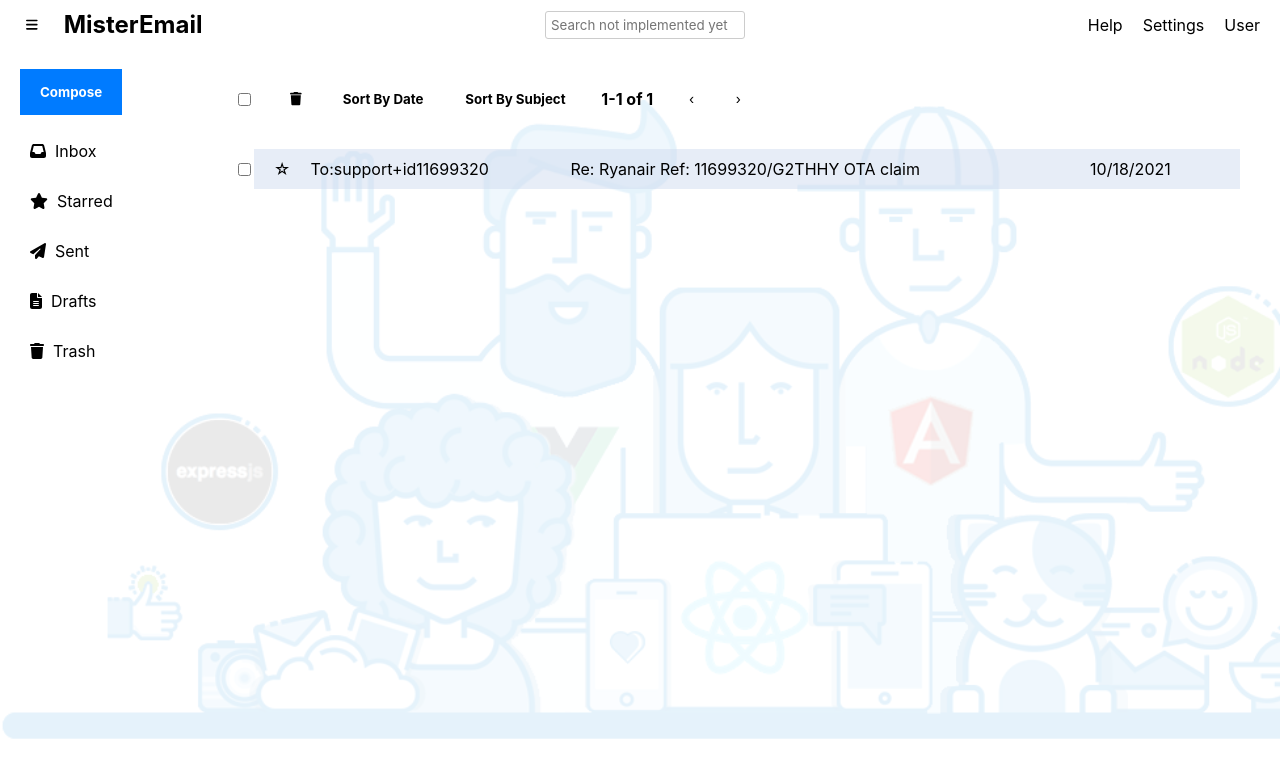
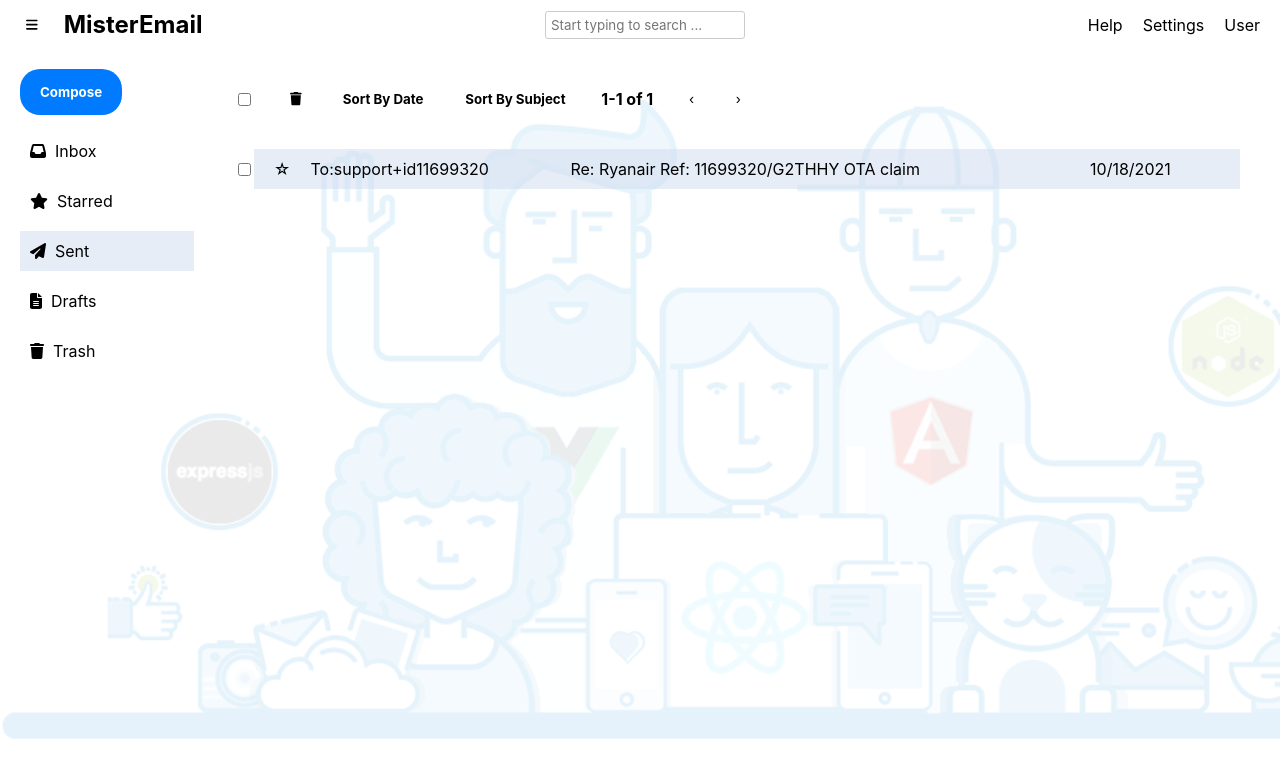
Before and after one commit to alexbol99/misterEmail, a React (Vite) app: page /#/sent in a window 1280 px wide. Shown: the top 778 px of the page. Built offline with nearby package versions, Linux system fonts and the light colour scheme.

Commit message:
- Aside menu: keep background color on selected - Email details: support delete and unview - Simple context search - Some styling changes

```diff
--- a/src/assets/css/components/email-compose.css
+++ b/src/assets/css/components/email-compose.css
@@ -36,6 +36,8 @@
     border: 1px solid #ccc;
     border-radius: 3px;
     resize: vertical;
+    font-family: auto;
+    font-size: large;
 }
 
 .send-button {
--- a/src/assets/css/components/email-details.css
+++ b/src/assets/css/components/email-details.css
@@ -9,7 +9,7 @@
 
 .action-button {
     padding: 10px 15px;
-    background-color: #007bff;
+    /*background-color: #007bff;*/
     color: #fff;
     border: none;
     cursor: pointer;
--- a/src/assets/css/components/email-preview-item.css
+++ b/src/assets/css/components/email-preview-item.css
@@ -5,6 +5,7 @@
     justify-content: space-between;
     align-items: center;
     padding: 10px 20px;
+    cursor: pointer;
 }
 
 .email-preview-item:hover {
--- a/src/assets/css/pages/email-index.css
+++ b/src/assets/css/pages/email-index.css
@@ -74,11 +74,20 @@
     background-color: rgba(207,220,239,50%);
 }
 
+.menu-items a {
+    text-decoration: none;
+}
+
+.menu-item-selected {
+    background-color: rgba(207,220,239,50%);
+}
+
 .compose-button {
     padding: 15px 20px;
     background-color: #007bff;
     color: #fff;
     border: none;
+    border-radius: 20px;
     cursor: pointer;
     font-weight: bold;
 }
@@ -128,8 +137,8 @@
 
 .action-button {
     padding: 10px 15px;
-    background-color: #007bff;
-    color: #fff;
+    /*background-color: #007bff;*/
+    /*color: #fff;*/
     border: none;
     cursor: pointer;
 }
--- /dev/null
+++ b/src/components/AsideMenu.jsx
@@ -0,0 +1,74 @@
+import React from "react";
+import {Link, useSearchParams} from "react-router-dom";
+import { FontAwesomeIcon } from '@fortawesome/react-fontawesome'
+import {faFileText, faInbox, faPaperPlane, faStar, faTrash} from "@fortawesome/free-solid-svg-icons";
+import {useLocation} from "react-router";
+
+const menu = [
+    {
+        to: "/inbox",
+        name: "Inbox",
+        icon: faInbox,
+    },
+    {
+        to: "/starred",
+        name: "Starred",
+        icon: faStar,
+    },
+    {
+        to: "/sent",
+        name: "Sent",
+        icon: faPaperPlane,
+    },
+    {
+        to: "/drafts",
+        name: "Drafts",
+        icon: faFileText,
+    },
+    {
+        to: "/trash",
+        name: "Trash",
+        icon: faTrash,
+    },
+]
+function MenuItem({to, name, icon, selected}) {
+    return (
+        <li className={selected ? "menu-item-selected" : ""}>
+            <Link to={to} title={name} >
+                <FontAwesomeIcon icon={icon} />&nbsp; {name}
+            </Link>
+        </li>
+    )
+
+}
+
+function AsideMenu(props) {
+    const [_, setSearchParams] = useSearchParams()
+    const {pathname} = useLocation()
+
+    function onComposeButtonClick() {
+        setSearchParams({"compose":"new"})
+    }
+
+    return (
+        <aside className="aside-menu">
+            <button className="compose-button"
+                    onClick={onComposeButtonClick}>
+                Compose
+            </button>
+            <ul className="menu-items">
+                {menu.map(item =>
+                    <MenuItem
+                        key={item.name}
+                        to={item.to}
+                        name={item.name}
+                        icon={item.icon}
+                        selected={pathname===item.to}
+                    />
+                )}
+            </ul>
+        </aside>
+    );
+}
+
+export default AsideMenu;
--- a/src/components/EmailIndexSideMenu.jsx
+++ /dev/null
@@ -1,51 +0,0 @@
-import React from "react";
-import {Link, useSearchParams} from "react-router-dom";
-import { FontAwesomeIcon } from '@fortawesome/react-fontawesome'
-import {faFileText, faInbox, faPaperPlane, faStar, faTrash} from "@fortawesome/free-solid-svg-icons";
-
-function EmailIndexSideMenu(props) {
-    const [_, setSearchParams] = useSearchParams()
-
-    function onComposeButtonClick() {
-        setSearchParams({"compose":"new"})
-    }
-
-    return (
-        <aside className="aside-menu">
-            <button className="compose-button"
-                    onClick={onComposeButtonClick}
-            >
-                Compose
-            </button>
-            <ul className="menu-items">
-                <li>
-                    <Link to="/inbox" title="Inbox">
-                        <FontAwesomeIcon icon={faInbox} />&nbsp; Inbox
-                    </Link>
-                </li>
-                <li>
-                    <Link to="/starred" title="Starred">
-                        <FontAwesomeIcon icon={faStar} />&nbsp; Starred
-                    </Link>
-                </li>
-                <li>
-                    <Link to="/sent" title="Sent">
-                        <FontAwesomeIcon icon={faPaperPlane} />&nbsp; Sent
-                    </Link>
-                </li>
-                <li>
-                    <Link to="/drafts" title="Draft">
-                        <FontAwesomeIcon icon={faFileText} />&nbsp; Drafts
-                    </Link>
-                </li>
-                <li>
-                    <Link to="/trash">
-                        <FontAwesomeIcon icon={faTrash} />&nbsp; Trash
-                    </Link>
-                </li>
-            </ul>
-        </aside>
-    );
-}
-
-export default EmailIndexSideMenu;
--- a/src/components/EmailPreviewList.jsx
+++ b/src/components/EmailPreviewList.jsx
@@ -27,13 +27,13 @@
                             deletedSelectedItems :
                             toggleSelectedItemsIsDeleted}
                         title={pathname==="/trash" ?
-                            "Delete selected mails" :
+                            "Completely delete selected mails" :
                             "Move selected mails to Trash folder"}>
                     <FontAwesomeIcon icon={faTrash} />
                 </button>
                 {pathname === "/trash" &&
                     <button className="" onClick={toggleSelectedItemsIsDeleted}
-                            title="Restore selected mails">
+                            title="Restore selected mails from Trash folder">
                         <FontAwesomeIcon icon={faTrashRestore}/>
                     </button>
                 }
--- /dev/null
+++ b/src/components/Header.jsx
@@ -0,0 +1,28 @@
+import React from 'react';
+import {FontAwesomeIcon} from "@fortawesome/react-fontawesome";
+import {faBars} from "@fortawesome/free-solid-svg-icons";
+
+function Header({setContextFilter}) {
+    return (
+        <header>
+            <nav className="breadcrumbs">
+                <button className="main-menu-button" title="Main menu">
+                    <FontAwesomeIcon icon={faBars}/>
+                </button>
+                <div className="logo">MisterEmail</div>
+            </nav>
+            <input type="text"
+                   className="search-box"
+                   placeholder="Start typing to search ..."
+                   onChange={setContextFilter}
+            />
+            <nav className="breadcrumbs">
+                <a href="#">Help</a>
+                <a href="#">Settings</a>
+                <a href="#">User</a>
+            </nav>
+        </header>
+    );
+}
+
+export default Header;
--- a/src/pages/EmailIndex.jsx
+++ b/src/pages/EmailIndex.jsx
@@ -2,13 +2,12 @@
 import {useLocation, useParams} from "react-router";
 import {useSearchParams} from "react-router-dom";
 import EmailPreviewList from "../components/EmailPreviewList.jsx";
-import EmailIndexSideMenu from "../components/EmailIndexSideMenu.jsx";
+import AsideMenu from "../components/AsideMenu.jsx";
 import EmailDetails from "../components/EmailDetails.jsx";
 import {mailModelService} from "../services/mail-model.service.js";
 
 import EmailCompose from "../components/EmailCompose.jsx";
-import {FontAwesomeIcon} from '@fortawesome/react-fontawesome'
-import {faBars} from "@fortawesome/free-solid-svg-icons";
+import Header from "../components/Header.jsx";
 
 function EmailIndex(props) {
     const [mails, setMails] = useState(null)
@@ -16,18 +15,15 @@
     const params = useParams()
     const {pathname} = useLocation()
     const [searchParams, setSearchParams] = useSearchParams()
+    const [filter, setFilter] = useState("")
 
     useEffect(() => {
-        const filterBy = {
-            pathname: pathname,
-            pageNum: pageNum
-        }
-        fetchMails(filterBy)
-    }, [pathname, pageNum])
+        fetchMails()
+    }, [pathname, pageNum, filter])
 
-    async function fetchMails(filterBy) {
+    async function fetchMails() {
         try {
-            const filteredMails = await mailModelService.query(filterBy)
+            const filteredMails = await mailModelService.query(getFilterBy())
             setMails(filteredMails)
         } catch (err) {
             console.error(err.message)
@@ -36,6 +32,13 @@
         }
     }
 
+    function getFilterBy() {
+        return {
+            pathname,
+            pageNum,
+            filter
+        }
+    }
     function setPagination(dir) {
         setPageNum(prevPageNum => (prevPageNum + dir < 0 ? prevPageNum : prevPageNum + dir))
     }
@@ -51,13 +54,18 @@
         await mailModelService.update(updatedMail)
     }
 
+    async function toggleIsDeleted(mail) {
+        const updatedMail = {...mail, isDeleted: !mail.isDeleted}
+        await mailModelService.update(updatedMail)
+    }
+
     async function toggleIsStarred(starredMail) {
         const updatedMail = {...starredMail, isStarred: !starredMail.isStarred}
         setMails(prevMails => prevMails.map(mail =>
             mail === starredMail ? updatedMail : mail
         ))
         await mailModelService.update(updatedMail)
-        fetchMails({pathname: pathname, pageNum: pageNum})
+        fetchMails()
     }
 
     async function toggleSelectedItemsIsDeleted() {
@@ -65,7 +73,7 @@
         for (let mail of selectedMails) {
             const updatedMail = {...mail, isSelected: false, isDeleted: !mail.isDeleted}
             await mailModelService.update(updatedMail)
-            fetchMails({pathname: pathname, pageNum: pageNum})
+            fetchMails()
         }
     }
 
@@ -73,32 +81,24 @@
         const selectedMails = mails.filter(mail => mail.isSelected)
         for (let mail of selectedMails) {
             await mailModelService.remove(mail.id)
-            fetchMails({pathname: pathname, pageNum: pageNum})
+            fetchMails()
         }
+    }
+
+    function setContextFilter(event) {
+        setFilter(event.target.value)
     }
 
     return (
         <React.Fragment>
             <div className="email-index">
-                <header>
-                    <nav className="breadcrumbs">
-                        <button className="main-menu-button" title="Main menu">
-                            <FontAwesomeIcon icon={faBars}/>
-                        </button>
-                        <div className="logo">MisterEmail</div>
-                    </nav>
-                    <input type="text" className="search-box" placeholder="Search not implemented yet"/>
-                    <nav className="breadcrumbs">
-                        <a href="#">Help</a>
-                        <a href="#">Settings</a>
-                        <a href="#">User</a>
-                    </nav>
-                </header>
+                <Header setContextFilter={setContextFilter} />
                 <main>
-                    <EmailIndexSideMenu/>
+                    <AsideMenu />
                     {params.mailId ?
                         <EmailDetails id={params.mailId}
                                       toogleIsViewed={toogleIsViewed}
+                                      toggleIsDeleted={toggleIsDeleted}
                         /> :
                         mails && <EmailPreviewList mails={mails}
                                                    pathname={pathname}
```
Also changed, not shown: src/components/EmailDetails.jsx (+20 -7 lines), src/services/mail-model.service.js (+8 -0 lines).
